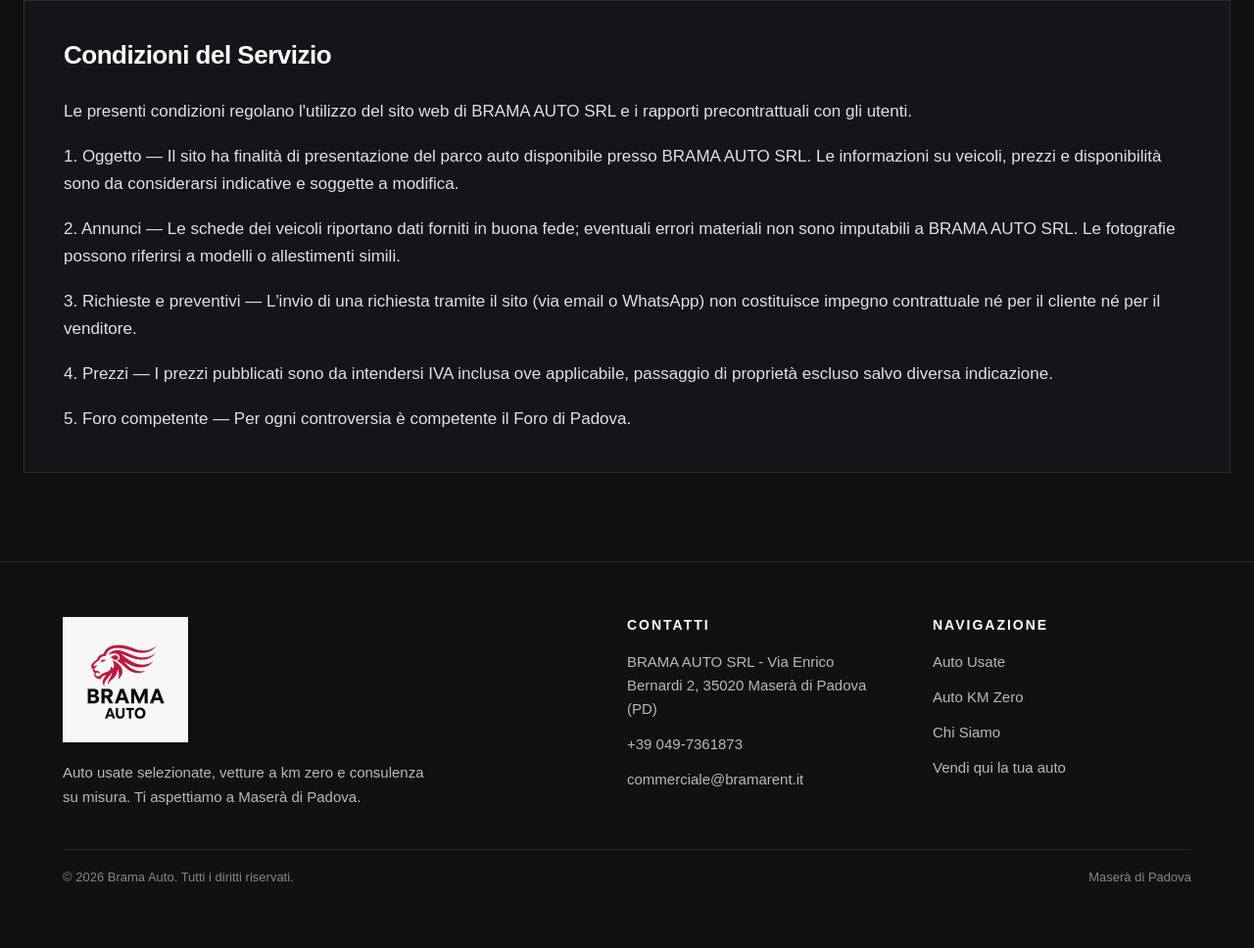
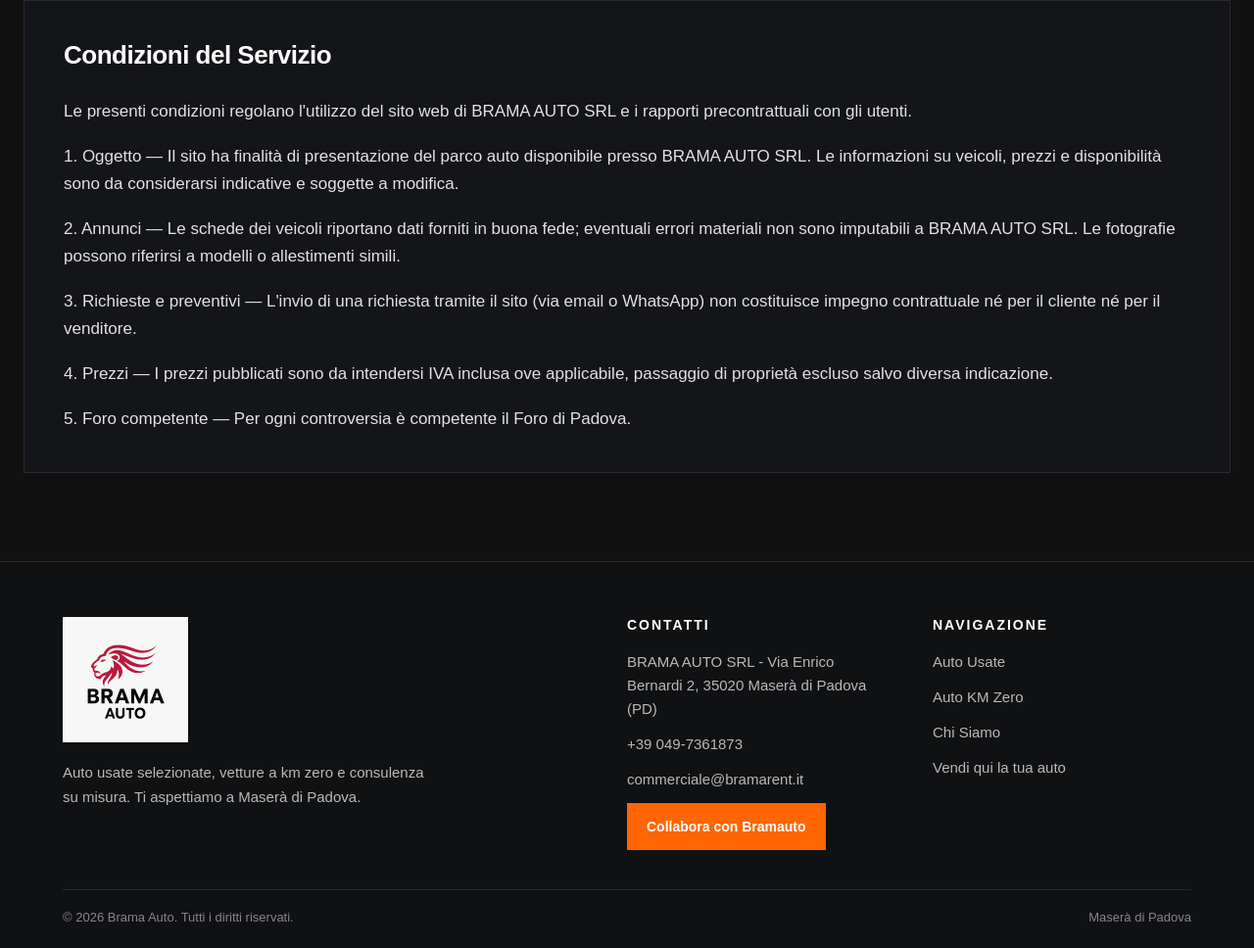
Before and after one commit to bramauto/stargazers-log, a plain HTML site: page chi-siamo.html in a window 1280 px wide. Shown: the part 1204-2172 px from the top of the page at 98% size. Before the commit the page ends 2131 px from the top, so only its background shows below. Drawn offline with Linux system fonts and the light colour scheme.

Commit message:
Aggiungi Collabora con Bramauto in chi-siamo.html

```diff
--- a/chi-siamo.html
+++ b/chi-siamo.html
@@ -194,7 +194,9 @@
             .legal-copy { font-size: 15px; }
             .site-footer { padding: 40px 24px 20px; }
         }
-    </style>
+      .site-footer a.collabora-link{display:inline-flex;justify-self:start;align-items:center;justify-content:center;min-height:48px;padding:0 20px;background:var(--orange);color:white;font-size:14px;font-weight:700;text-decoration:none}
+    .site-footer a.collabora-link:is(:hover,:focus-visible){background:#e85c00;color:white}
+  </style>
 </head>
 <body>
     <header class="navbar">
@@ -308,6 +310,7 @@
                     <p>BRAMA AUTO SRL - Via Enrico Bernardi 2, 35020 Maserà di Padova (PD)</p>
                     <p><a href="tel:+390497361873">+39 049-7361873</a></p>
                     <p><a href="mailto:commerciale@bramarent.it">commerciale@bramarent.it</a></p>
+          <a class="collabora-link" href="chiedi.html?info=collabora">Collabora con Bramauto</a>
                 </div>
             </div>
             <div>
```
